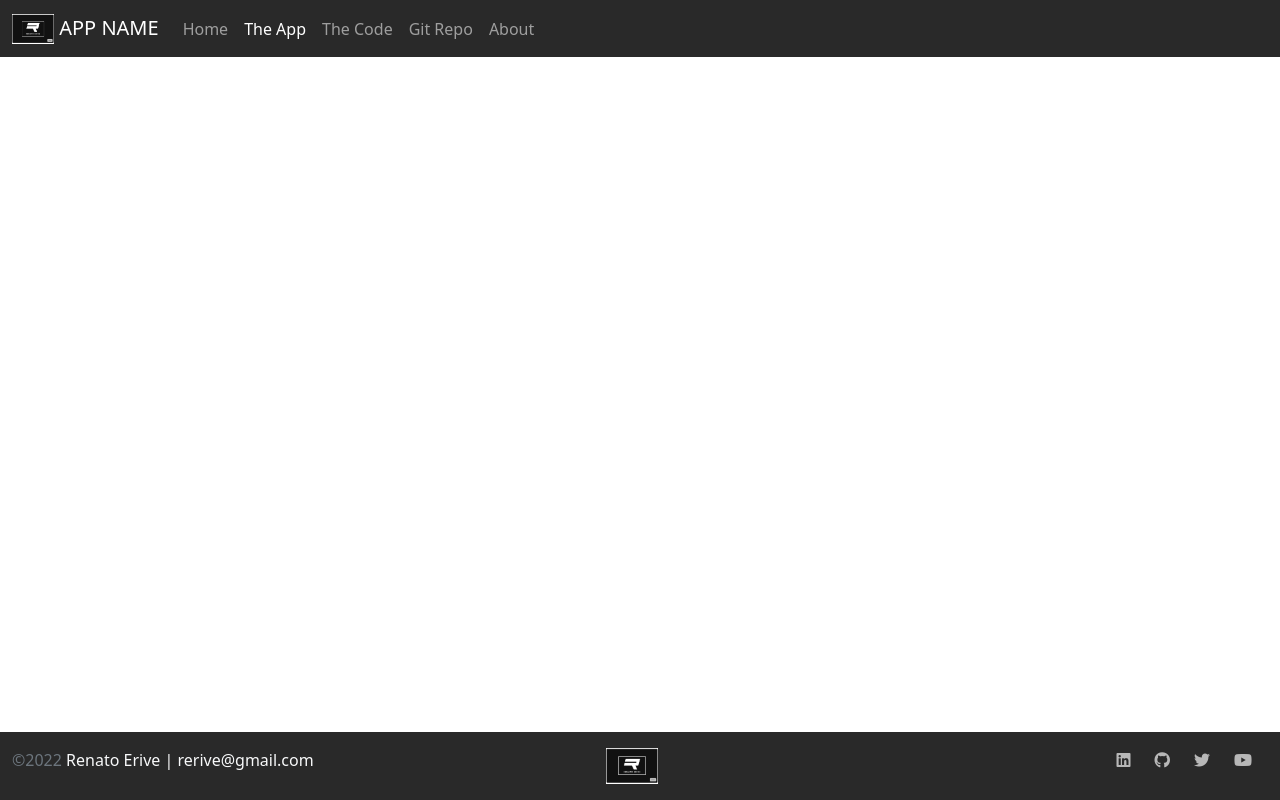
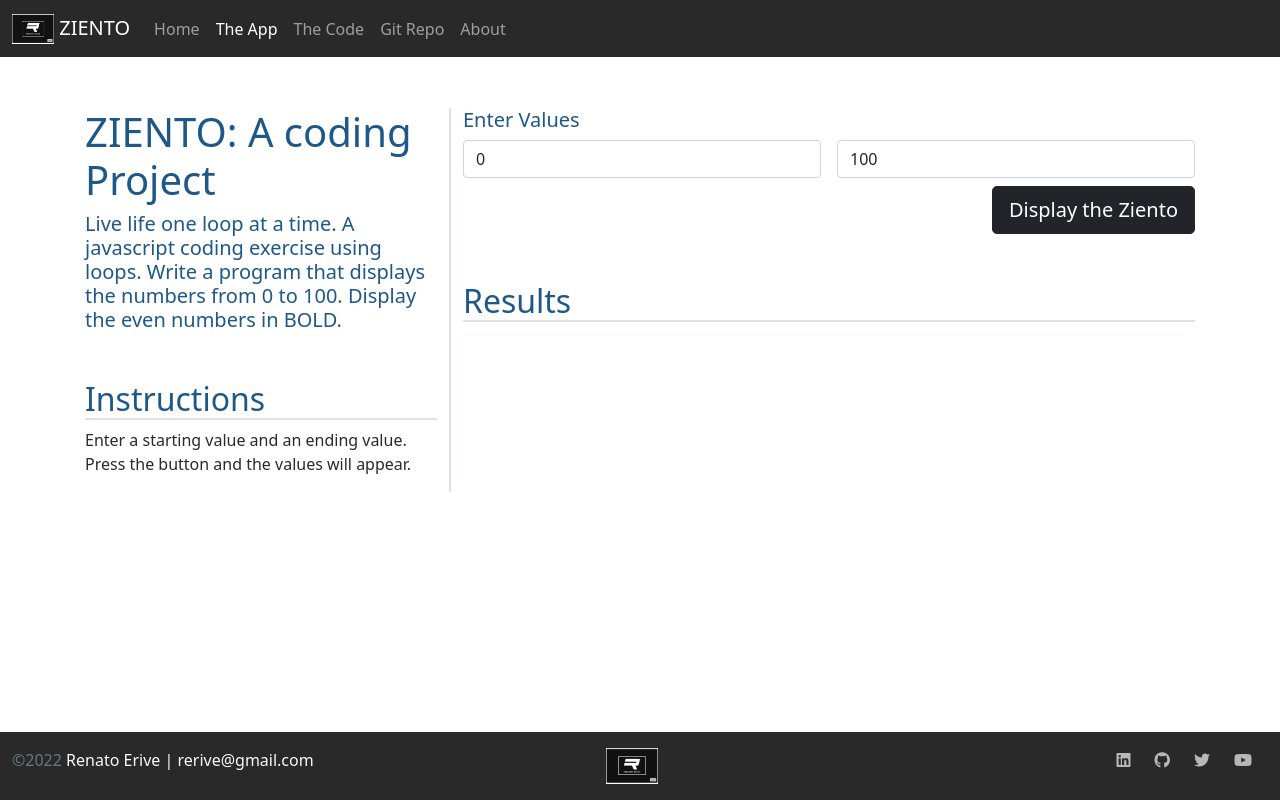
Before and after one commit to Merthynz/Ziento, a plain HTML site: page app.html in a window 1280 px wide. Drawn offline with nearby package versions, Linux system fonts and the light colour scheme.

Commit message:
Added contents on The App page  Changes to be committed: 	modified:   app.html 	modified:   code.html 	modified:   css/site.css 	modified:   index.html

```diff
--- a/app.html
+++ b/app.html
@@ -2,7 +2,7 @@
 <html lang="en" class="h-100">
 
 <head>
-    <title>App Name: A Coding Project by Renato Erive</title>
+    <title>ZIENTO: A Coding Project by Renato Erive</title>
     <!-- Required meta tags -->
     <meta charset="utf-8">
     <meta name="viewport" content="width=device-width, initial-scale=1, shrink-to-fit=no">
@@ -21,7 +21,7 @@
     <!-- ==== Nav Section ==== -->
     <nav class="navbar navbar-expand-md navbar-dark fixed-top">
     <div class="container-fluid">
-        <a class="navbar-brand" href="#"><img src="img/rens_logo.png" class="d-inline-block align-text-top" alt="Ren's Logo" width="42" height="30">  APP NAME</a>
+        <a class="navbar-brand" href="#"><img src="img/rens_logo.png" class="d-inline-block align-text-top" alt="Ren's Logo" width="42" height="30">  ZIENTO</a>
         <button class="navbar-toggler" type="button" data-bs-toggle="collapse" data-bs-target="#navbarCollapse"
             aria-controls="navbarCollapse" aria-expanded="false" aria-label="Toggle navigation">
             <span class="navbar-toggler-icon"></span>
@@ -50,8 +50,40 @@
 
     <!-- ==== Main Section ==== -->
     <main class="flex-shrink-0">
-    <div class="container">
-
+    <div class="container mt-5">
+        <div class="row row-cols-1 row-cols-lg-2">
+            <div class="col col-lg-4 border-end border-2">
+                <h1>ZIENTO: A coding Project</h1>
+                <h4 class="lead">Live life one loop at a time. A javascript coding exercise using loops. Write a program that displays the numbers from 0 to 100. Display the even numbers in <strong>BOLD.</strong>
+                </h4>
+                <h2 class="mt-5 border-bottom border-2">Instructions</h2>
+                <p>Enter a starting value and an ending value. Press the button and the values will appear.</p>
+            </div>
+            <div class="col col-lg-8">
+                <div>
+                    <h5>Enter Values</h5>
+                    <form class="row gy-2 gx-3">
+                        <div class="col">
+                            <input id="startValue" type="number" class="form-control" placeholder="Start Value" value=0 aria-label="Start Value">
+                        </div>
+                        <div class="col">
+                            <input id="endValue" type="number" class="form-control" placeholder="End Value" value=100 aria-label="End Value">
+                        </div>
+                        <div class="col-12 d-flex justify-content-end">
+                            <button id="btnSubmit" type="button" class="btn btn-dark btn-lg">Display the Ziento</button>
+                        </div>
+                    </form>
+                    <h2 class="mt-5 border-bottom border-2">Results</h2>
+                    <div class="table-responsive">
+                        <table class="table table-striped table-sm">
+                            <tbody id="results">
+                                <!-- Results Go Here -->
+                            </tbody>
+                        </table>
+                    </div>
+                </div>
+            </div>
+        </div>
     </div>
     </main>
     <!-- ==== Footer Section ==== -->
--- a/css/site.css
+++ b/css/site.css
@@ -3,6 +3,11 @@
     --secondary: #ff993b;
     --dark-color: #292929;
     --white-color: #e7e7e7;
+}
+
+.logofont {
+    font-family: 'Candal', sans-serif;
+
 }
 
 body{
```
Also changed, not shown: code.html (+3 -3 lines), index.html (+8 -3 lines).
